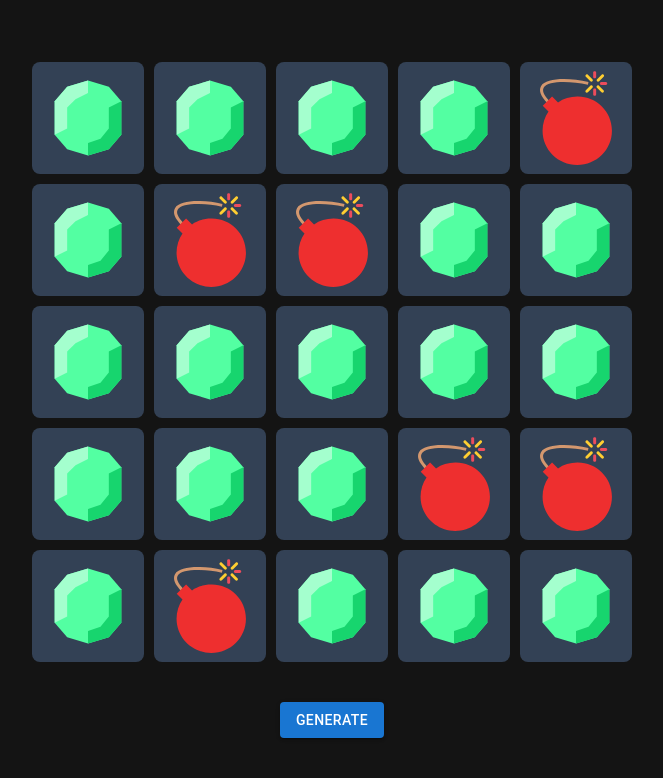
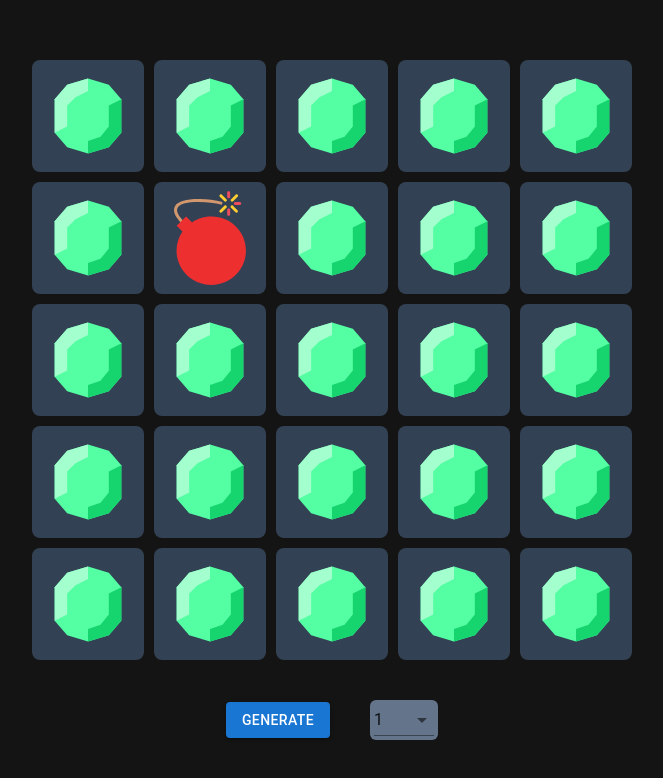
Before and after one commit to PrathameshSonje/Bussino, a Next.js app: page /mines in a window 1280 px wide. Shown: the top 778 px of the page, without its empty margins (308-971 px from the left). Built offline with nearby package versions, Linux system fonts and the light colour scheme.

Commit message:
mines looking good

```diff
--- a/src/app/mines/page.tsx
+++ b/src/app/mines/page.tsx
@@ -2,43 +2,75 @@
 
 import React, { useEffect, useState } from "react";
 import Blocks from "@/components/MinesUI/Blocks";
-import { Button } from "@mui/material";
+import { Button, FormControl, MenuItem, Select } from "@mui/material";
 import genNdistinctNumbers from "@/helpers/distincNumbers";
 import Diamond from "@/components/MinesUI/Diamond";
 import Mine from "@/components/MinesUI/Mine";
 
 const mines = () => {
     const grid = [];
-    const [distinctNumbers, setDistinctNumbers] = useState([1]);
+    const [distinctNumbers, setDistinctNumbers] = useState([0]);
+    const [minesCount, setminesCount] = useState(1);
 
     useEffect(() => {
-        const numbers = genNdistinctNumbers(6);
+        const numbers = genNdistinctNumbers(minesCount);
         setDistinctNumbers(numbers);
     }, [])
 
-    for(let i = 1; i <= 25; i++) {
-        if(distinctNumbers.includes(i)) {
-            grid.push(<Mine key={i} />);
+    const handleMineClick = (index: number) => {
+        if(distinctNumbers.includes(index)) {
+            alert('mine is clicked')
+        }
+    }
+
+    const handleDiamondClick = (index: number) => {
+        if(!distinctNumbers.includes(index)) {
+            alert("yay you clicked on a diamond 🎊")
+        }
+    }
+
+    for (let i = 1; i <= 25; i++) {
+        if (distinctNumbers.includes(i)) {
+            grid.push(<Mine key={i} index={i} onClick={handleMineClick}/>);
         } else {
-            grid.push(<Diamond key={i} />)
+            grid.push(<Diamond key={i} index={i} onClick={handleDiamondClick}/>)
         }
 
     }
 
     const gen = () => {
-        const numbers = genNdistinctNumbers(6);
+        const numbers = genNdistinctNumbers(minesCount);
         setDistinctNumbers(numbers);
     }
+
+    const handleChange = (event: any) => {
+        setminesCount(event.target.value);
+    };
 
     return (
         <div className="min-h-screen flex flex-col items-center justify-center">
             <div className="grid grid-cols-5 gap-2.5">
                 {grid}
             </div>
-            <div className="mt-10">
-                <Button
-                    variant="contained"
-                    onClick={gen}>Generate</Button>
+            <div className="mt-10 flex items-center justify-center gap-10">
+                <div>
+                    <Button
+                        variant="contained"
+                        onClick={gen}>
+                        Generate
+                    </Button></div>
+                <div className="bg-slate-500 p-1 rounded-md">
+                    <FormControl variant="standard" sx={{ minWidth: 60 }}>
+                        <Select
+                            value={minesCount}
+                            onChange={handleChange}
+                        >
+                            {Array.from({ length: 25 }).map((_, index) => (
+                                <MenuItem value={index + 1}>{index + 1}</MenuItem>
+                            ))}
+                        </Select>
+                    </FormControl>
+                </div>
             </div>
         </div>
     );
--- a/src/components/MinesUI/Diamond.tsx
+++ b/src/components/MinesUI/Diamond.tsx
@@ -1,7 +1,17 @@
 import Image from "next/image";
 
-const Diamond = () => {
-    return <div className="bg-slate-700 h-28 w-28 rounded-lg flex items-center justify-center">
+interface DiamondProps {
+    index: number;
+    onClick: (index: number) => void;
+}
+
+const Diamond = ({ index, onClick }: DiamondProps) => {
+
+    const handleClick = () => {
+        onClick(index);
+    };
+
+    return <div className="bg-slate-700 h-28 w-28 rounded-lg flex items-center justify-center" onClick={handleClick}>
         <Image
             src='/Diamond.svg'
             width={100}
--- a/src/components/MinesUI/Mine.tsx
+++ b/src/components/MinesUI/Mine.tsx
@@ -1,7 +1,17 @@
 import Image from "next/image";
 
-const Mine = () => {
-    return <div className="bg-slate-700 h-28 w-28 rounded-lg flex items-center justify-center">
+interface MineProps {
+    index : number;
+    onClick: (index: number) => void;
+}
+
+const Mine = ({ index, onClick }: MineProps) => {
+
+    const handleClick = () => {
+        onClick(index);
+    };
+
+    return <div className="bg-slate-700 h-28 w-28 rounded-lg flex items-center justify-center" onClick={handleClick}>
         <Image
             src='/Mine.svg'
             width={100}
```
